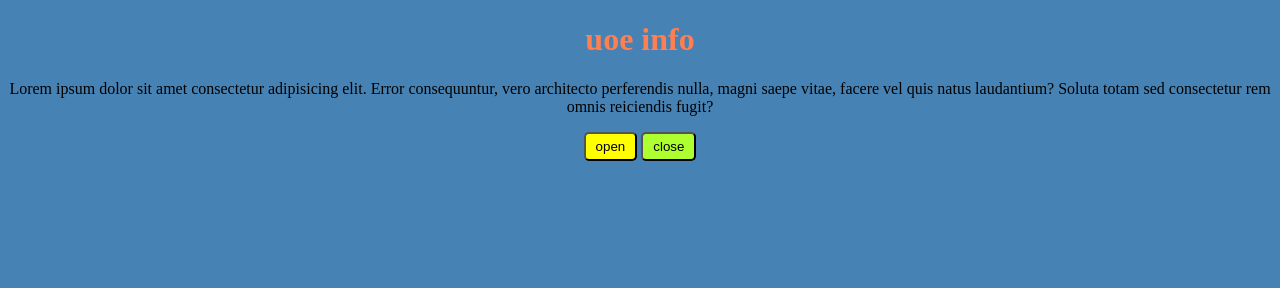
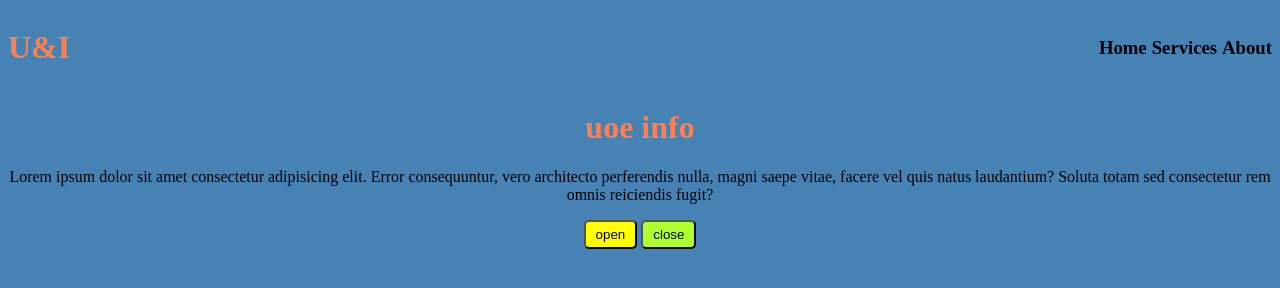
Before and after one commit to samontuga/uoe-web, a plain HTML site: page index.html in a window 1280 px wide. Drawn offline with Linux system fonts and the light colour scheme.

Commit message:
improvements

```diff
--- a/index.html
+++ b/index.html
@@ -7,6 +7,14 @@
     <link rel="stylesheet" href="main.css" />
   </head>
   <body>
+    <header>
+      <h1>U&I</h1>
+      <div class="navs">
+        <h3>Home</h3>
+        <h3>Services</h3>
+        <h3>About</h3>
+      </div>
+    </header>
     <h1>uoe info</h1>
     <p>
       Lorem ipsum dolor sit amet consectetur adipisicing elit. Error
--- a/main.css
+++ b/main.css
@@ -1,3 +1,19 @@
+header {
+  display: flex;
+  justify-content: space-between;
+
+  align-items: center;
+}
+.navs {
+  display: flex;
+  align-items: center;
+}
+.navs h3 {
+  padding-left: 5px;
+}
+.navs:hover {
+  color: greenyellow;
+}
 body {
   background-color: steelblue;
   text-align: center;
```
